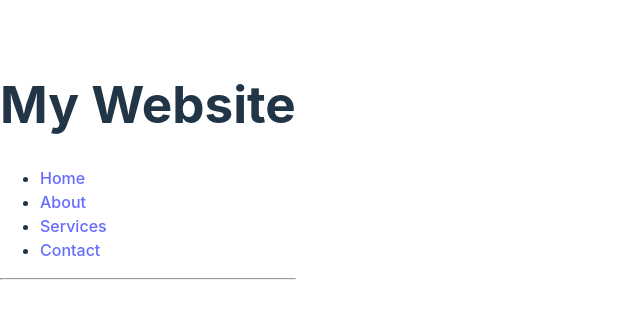
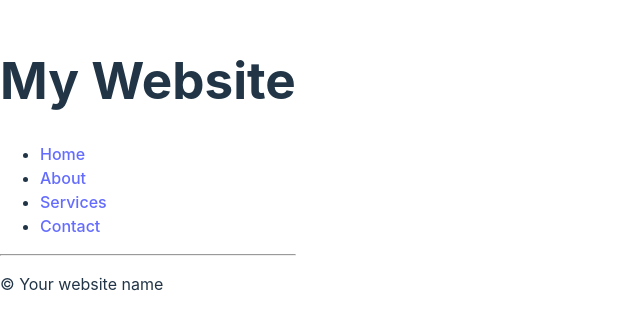
Before and after one commit to illwillgusto/brocodewebsite, a React (Vite) app in the folder my-newreact-app/: page / in a window 1280 px wide. Shown: the part 235-564 px from the top of the page, without its empty margins (0-640 px from the left). Built offline with nearby package versions, Linux system fonts and the light colour scheme.

Commit message:
Update App.jsx
added the Footer component to the app component
used the fragment element to wrap the components

```diff
--- a/my-newreact-app/src/App.jsx
+++ b/my-newreact-app/src/App.jsx
@@ -1,10 +1,13 @@
-import Header from "./Header.jsx"
+import Header from './Header.jsx';
+import Footer from './Footer.jsx';
 
 function App() {
-
-  return(
-    <Header/>
-  );
+	return (
+		<>
+			<Header />
+			<Footer />
+		</>
+	);
 }
 
-export default App
+export default App;
```
